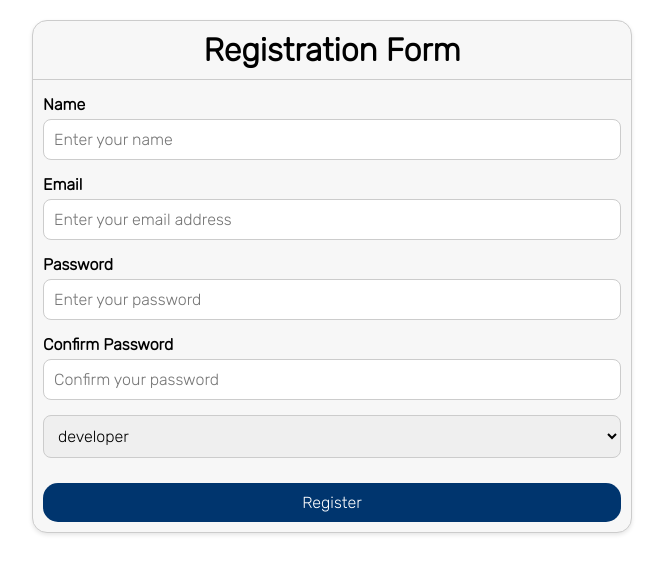
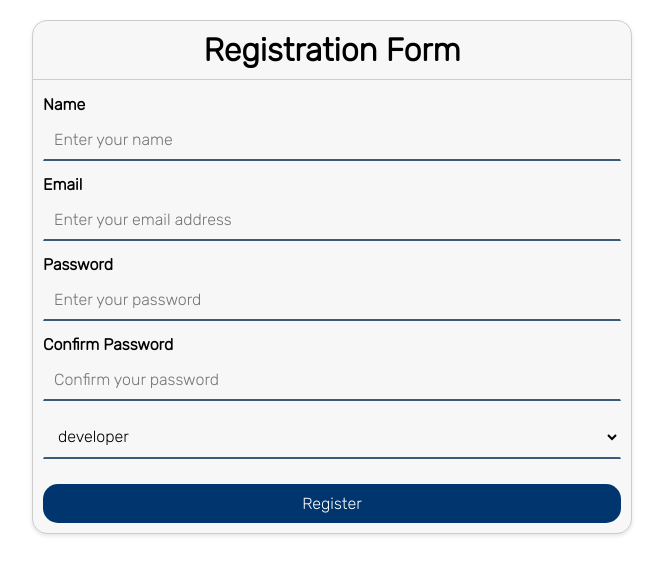
Before and after one commit to AnsBenO/angular-reactive-form, an Angular app: page / in a window 1280 px wide. Shown: the top 574 px of the page, without its empty margins (308-971 px from the left). Built offline with nearby package versions, Linux system fonts and the light colour scheme.

Commit message:
style changes

```diff
--- a/src/app/components/form/form.component.css
+++ b/src/app/components/form/form.component.css
@@ -36,8 +36,10 @@ select {
     width: 100%;
     padding: 10px;
     margin-bottom: 10px;
-    border: 1px solid #ccc;
-    border-radius: 8px;
+    border: 1px solid #f7f7f7;
+    background-color: #f7f7f7;
+    border-bottom: 2px solid #3c5a7a;
+    /* border-radius: 8px 8px 0px 0px; */
     font-size: 16px;
 }
 
@@ -66,7 +68,8 @@ select:focus {
 }
 
 input.invalid {
-    border: 1px solid rgb(147, 0, 0);
+    border: 1px solid #f7f7f7 !important;
+    border-bottom: 2px solid rgb(147, 0, 0) !important;
 }
 
 .form-group span {
--- a/src/app/components/form/form.component.ts
+++ b/src/app/components/form/form.component.ts
@@ -44,9 +44,7 @@ export class FormComponent implements OnInit {
     constructor(private fb: FormBuilder) {}
 
     public ngOnInit(): void {
-        this.registerForm.get("roleId")?.valueChanges.subscribe(roleId => {
-            console.log("SEND API AND UPDATE ROLE", roleId);
-        });
+        this.registerForm.get("roleId")?.valueChanges.subscribe(roleId => {});
     }
 
     public onSubmit(): void {
```
Also changed, not shown: 3 other files (tests, documents, lock files or other folders).
